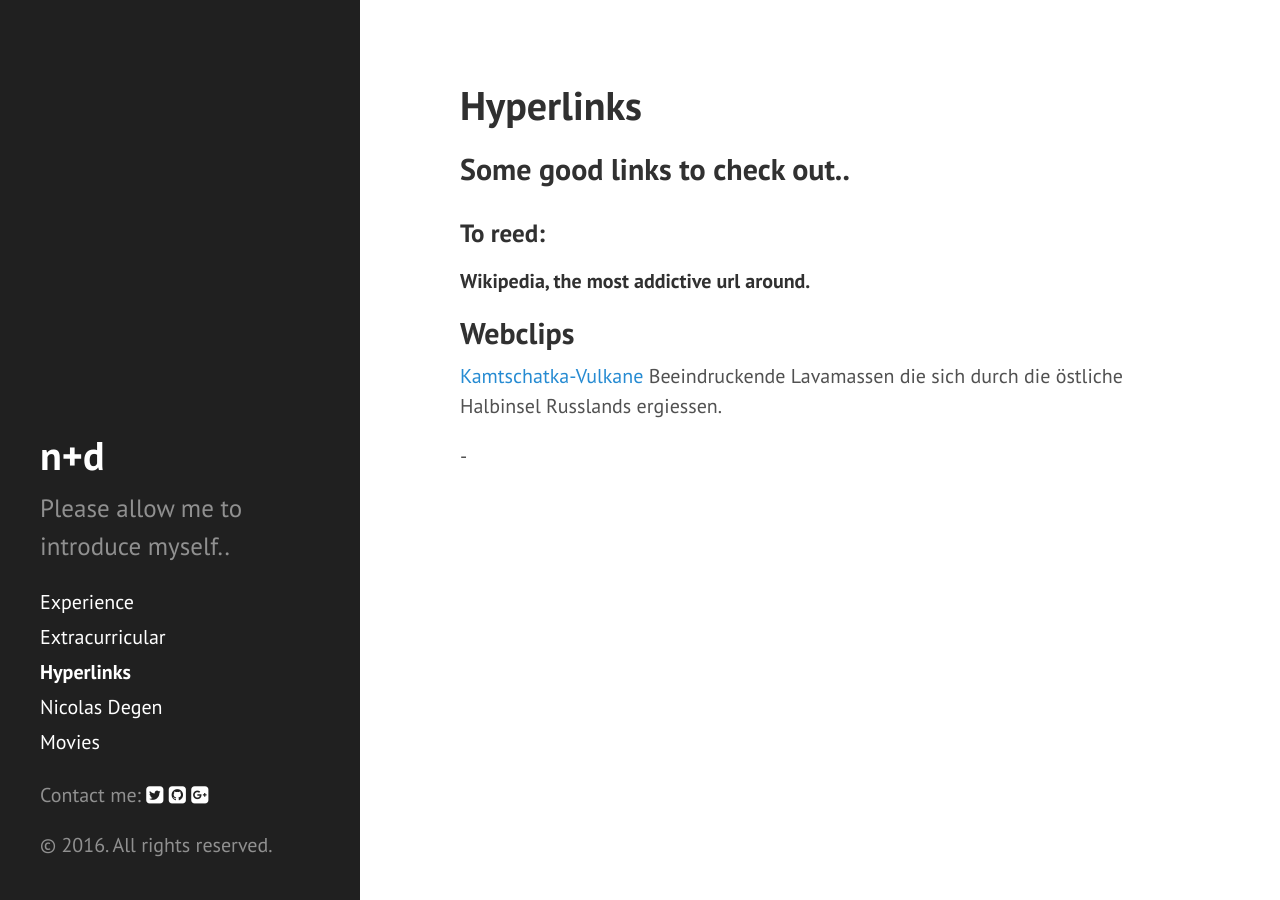
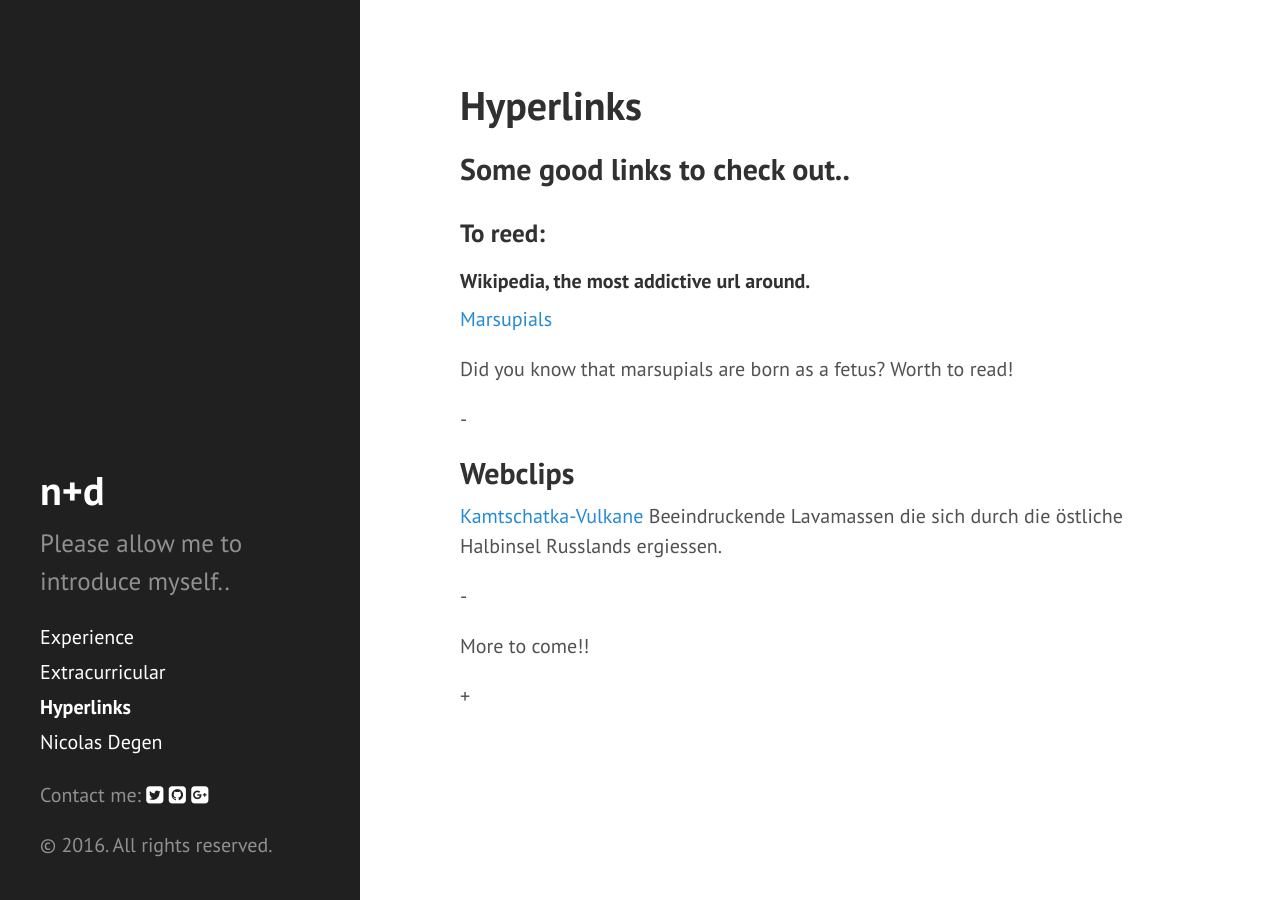
Before and after one commit to nidegen/nidegen.github.io, a Jekyll site: the page built from hyperlinks.md, in a window 1280 px wide. Built offline with Jekyll 4.4.1, drawn with Linux system fonts in a browser that asks for light colours; nearby versions of some CDN libraries; Markdown is read by kramdown in place of the engine named in the settings.

Commit message:
added support for invisible sites

```diff
--- a/_includes/sidebar.html
+++ b/_includes/sidebar.html
@@ -24,9 +24,11 @@
       {% assign pages_list = site.pages %}
       {% for node in pages_list %}
         {% if node.title != null %}
-          {% if node.layout == "page" %}
-            <a class="sidebar-nav-item{% if page.url == node.url %} active{% endif %}" href="{{ node.url }}">{{ node.title }}</a>
-          {% endif %}
+          {% if node.visible != 0 %}
+            {% if node.layout == "page" %}
+              <a class="sidebar-nav-item{% if page.url == node.url %} active{% endif %}" href="{{ node.url }}">{{ node.title }}</a>
+              {% endif %}
+            {% endif %}
         {% endif %}
       {% endfor %}
     </nav>
--- a/hyperlinks.md
+++ b/hyperlinks.md
@@ -6,6 +6,12 @@ title: Hyperlinks
 ## Some good links to check out..
 ### To reed:
 #### Wikipedia, the most addictive url around.
+
+[Marsupials](https://en.wikipedia.org/wiki/Marsupial)
+
+Did you know that marsupials are born as a fetus? Worth to read!
+
+-
 
 
 
@@ -17,3 +23,8 @@ title: Hyperlinks
 Beeindruckende Lavamassen die sich durch die östliche Halbinsel Russlands ergiessen.
 
 -
+
+
+More to come!!
+
++
```
Also changed, not shown: movies.md (+1 -0 lines).
